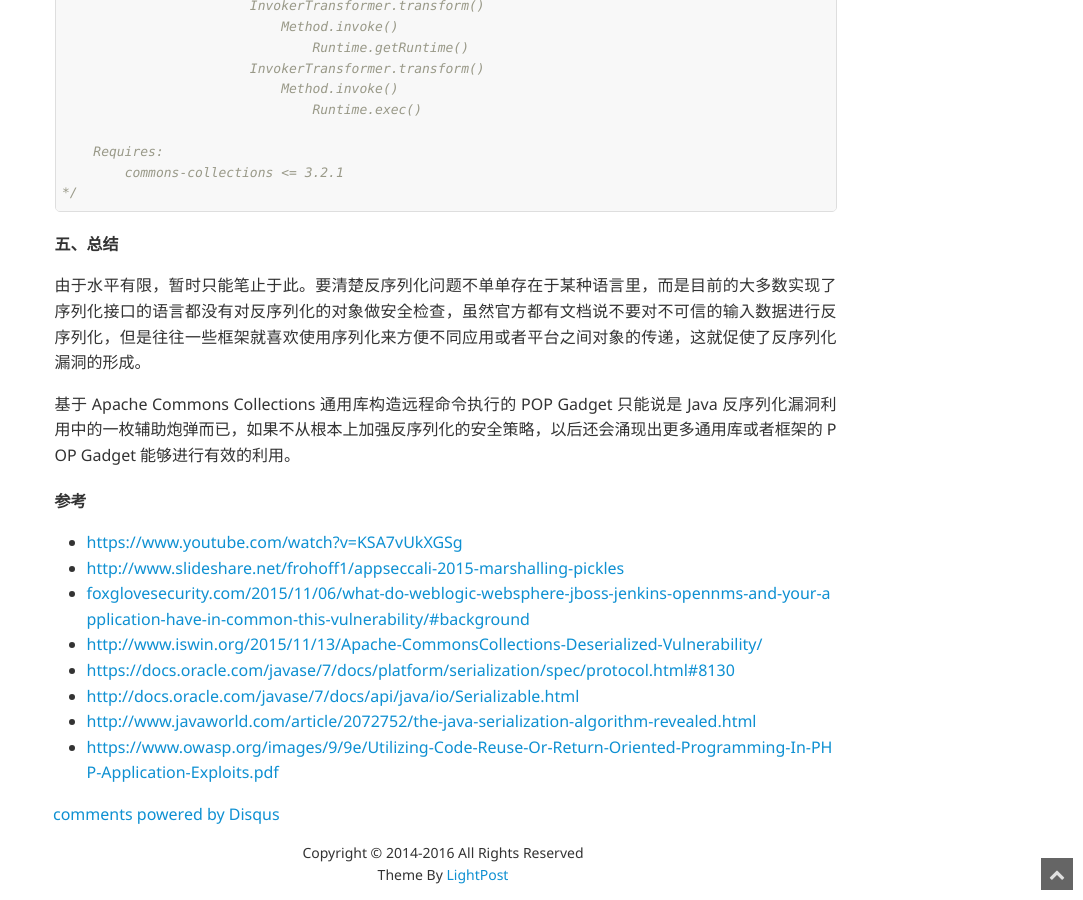
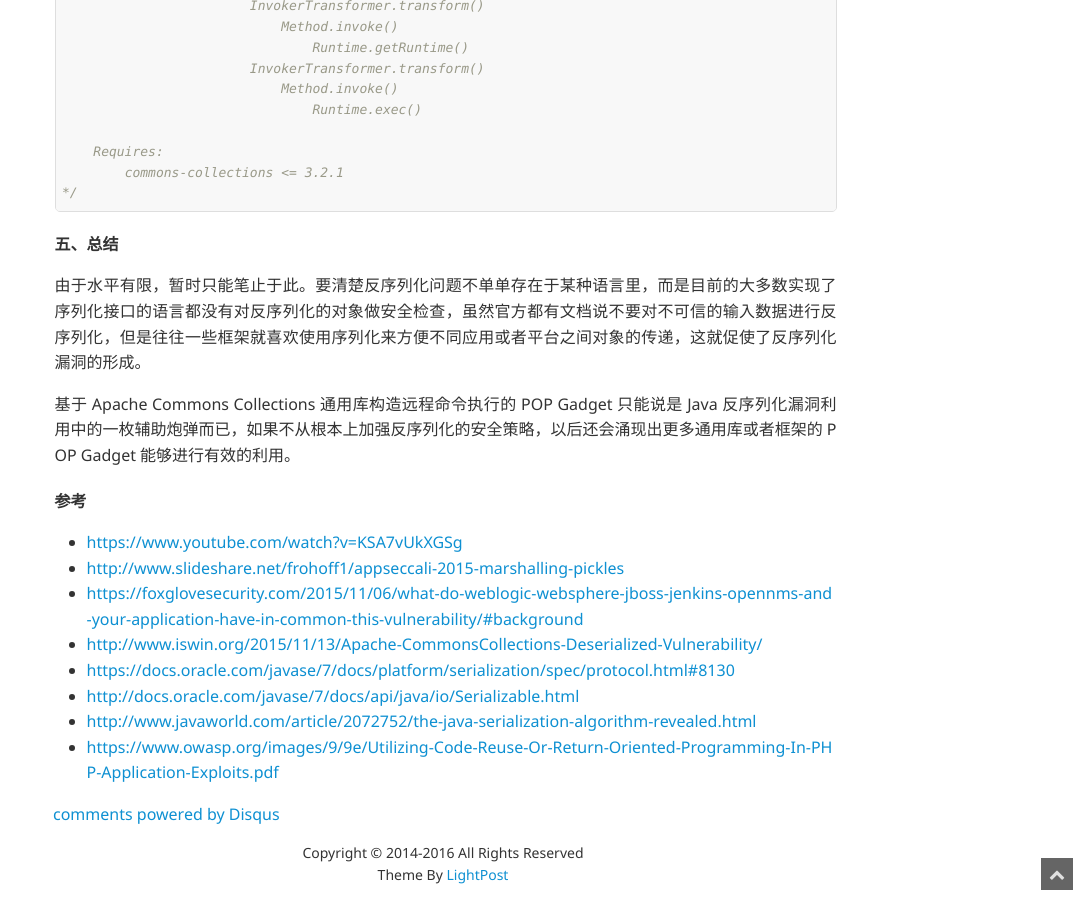
Before and after one commit to huntpig/rickgray.github.io, a Jekyll site: the page built from _posts/2015-11-25-untrusted-deserialization-exploit-with-java.md, in a window 1280 px wide and 900 px high, scrolled down 10562 px. Shown: the whole window, without its empty margins (197-1280 px from the left). Built offline with Jekyll 4.4.1, drawn with Linux system fonts in a browser that asks for light colours; comment, search, counter and statistics services are not loaded; some of the changed lines change nothing that is shown.

Commit message:
update 参考链接

```diff
--- a/_posts/2015-11-25-untrusted-deserialization-exploit-with-java.md
+++ b/_posts/2015-11-25-untrusted-deserialization-exploit-with-java.md
@@ -394,7 +394,7 @@
 
 * [https://www.youtube.com/watch?v=KSA7vUkXGSg](https://www.youtube.com/watch?v=KSA7vUkXGSg)
 * [http://www.slideshare.net/frohoff1/appseccali-2015-marshalling-pickles](http://www.slideshare.net/frohoff1/appseccali-2015-marshalling-pickles)
-* [foxglovesecurity.com/2015/11/06/what-do-weblogic-websphere-jboss-jenkins-opennms-and-your-application-have-in-common-this-vulnerability/#background](foxglovesecurity.com/2015/11/06/what-do-weblogic-websphere-jboss-jenkins-opennms-and-your-application-have-in-common-this-vulnerability/#background)
+* [https://foxglovesecurity.com/2015/11/06/what-do-weblogic-websphere-jboss-jenkins-opennms-and-your-application-have-in-common-this-vulnerability/#background](https://foxglovesecurity.com/2015/11/06/what-do-weblogic-websphere-jboss-jenkins-opennms-and-your-application-have-in-common-this-vulnerability/#background)
 * [http://www.iswin.org/2015/11/13/Apache-CommonsCollections-Deserialized-Vulnerability/](http://www.iswin.org/2015/11/13/Apache-CommonsCollections-Deserialized-Vulnerability/)
 * [https://docs.oracle.com/javase/7/docs/platform/serialization/spec/protocol.html#8130](https://docs.oracle.com/javase/7/docs/platform/serialization/spec/protocol.html#8130)
 * [http://docs.oracle.com/javase/7/docs/api/java/io/Serializable.html](http://docs.oracle.com/javase/7/docs/api/java/io/Serializable.html)
```
